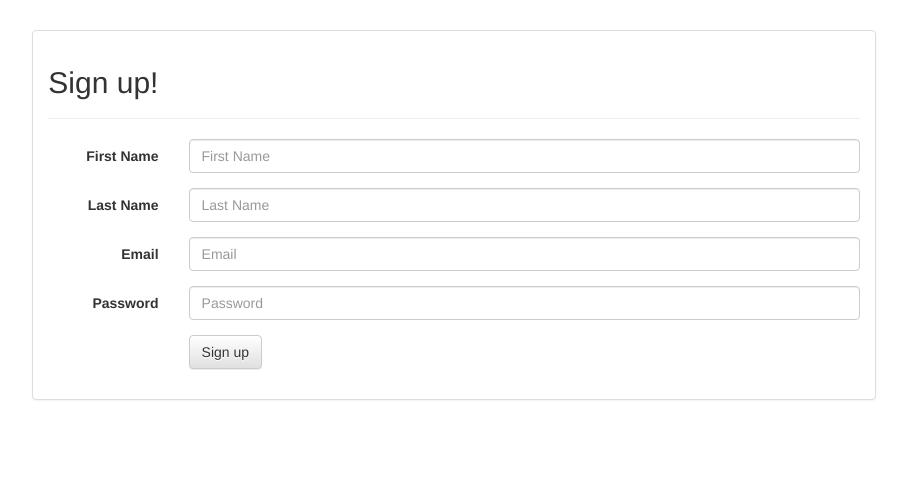
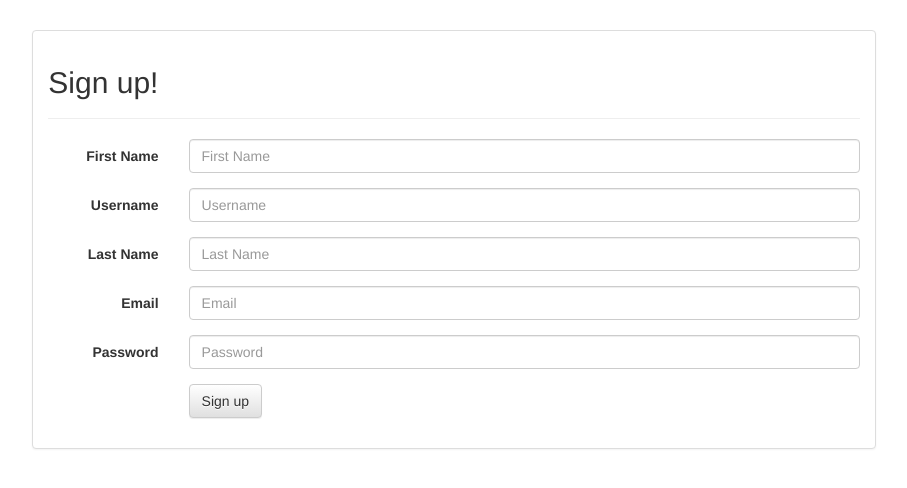
Before and after one commit to johnmcollier/csc309project, a Django app: page /kickstartup/register/ in a window 1280 px wide. Shown: the top 488 px of the page, without its empty margins (186-1093 px from the left). Run offline with Django 3.2, Linux system fonts and the light colour scheme; some libraries are stand-ins or nearby versions.

Commit message:
no message

```diff
--- a/kickstartupproject/templates/kickstartup/register.html
+++ b/kickstartupproject/templates/kickstartup/register.html
@@ -39,8 +39,12 @@
 			{{ profile_form.firstName|add_class:"form-control"|attr:"placeholder:First Name"|attr:"id:firstName"}}
                   </div>
                 </div>
-
-
+	                <div class="form-group">
+	                  <label for="username" class="col-sm-2 control-label">Username</label>
+	                  <div class="col-sm-10">
+				{{ user_form.username|add_class:"form-control"|attr:"placeholder:Username"|attr:"id:username"}}
+	                 </div>
+	                </div>
                 <div class="form-group">
                   <label for="inputln3" class="col-sm-2 control-label">Last Name</label>
                   <div class="col-sm-10">
```
